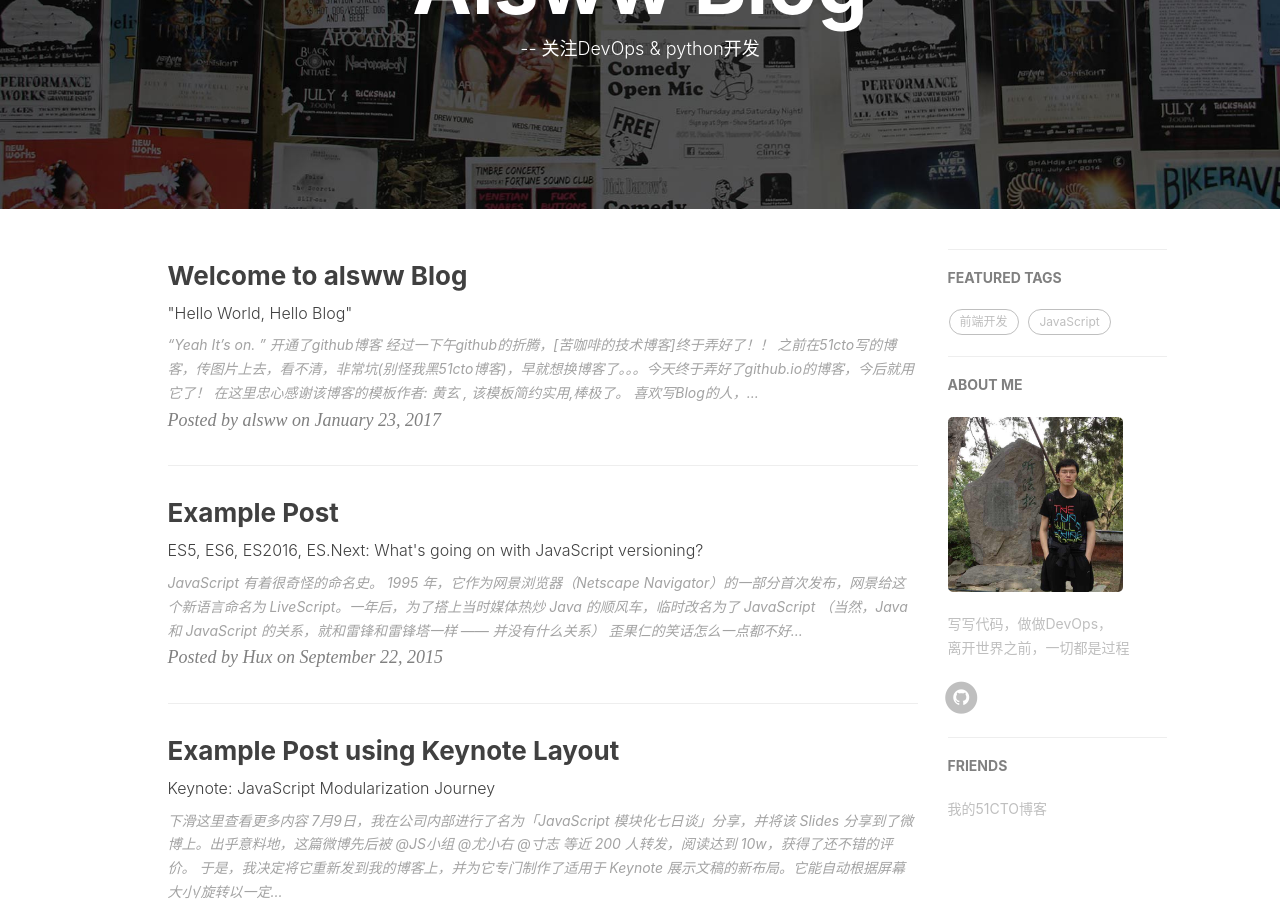
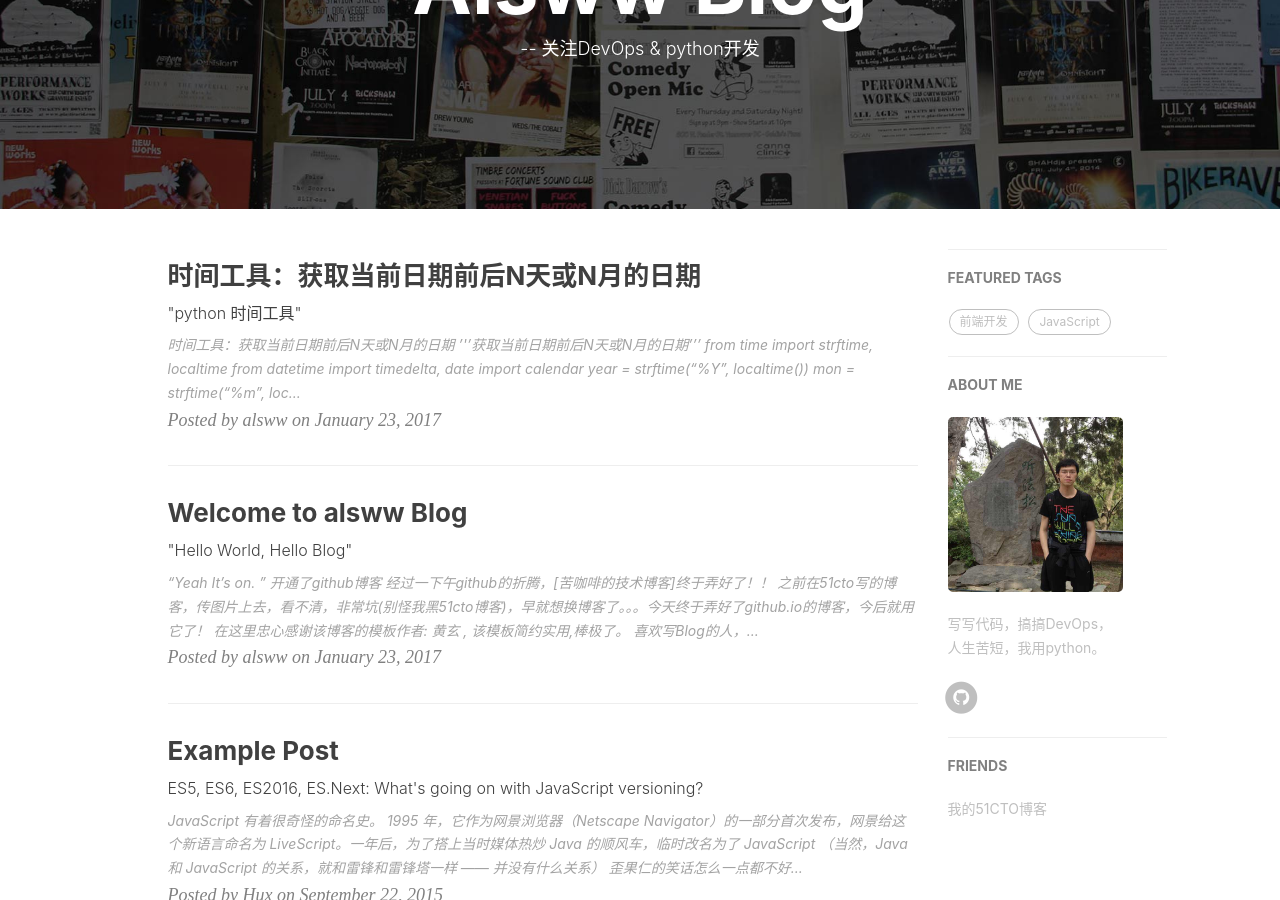
Before and after one commit to alsww/alsww.github.io, a Jekyll site: the page built from index.html, in a window 1280 px wide and 900 px high, scrolled down 209 px. Built offline with Jekyll 4.4.1, drawn with Linux system fonts in a browser that asks for light colours; nearby versions of some CDN libraries; the list of posts is cut into pages by our own code; comment, search, counter and statistics services are not loaded; some of the changed lines change nothing that is shown.

Commit message:
add a blog:hello change2

```diff
--- a/_config.yml
+++ b/_config.yml
@@ -4,7 +4,7 @@ SEOTitle: 苦咖啡的博客 | alsww Blog
 header-img: img/home-bg.jpg
 email: alsww@qq.com
 description: "关于 python开发 | DevOps | OPS | 这里是 @alsww苦咖啡 的个人博客，与你一起发现更大的世界。"
-keyword: " 个人网站, DevOps, python, alsww"
+keyword: "个人网站, DevOps, python, alsww"
 url: "https://alsww.github.io"              # your host, for absolute URL
 baseurl: ""                             # for example, '/blog' if your blog hosted on 'host/blog'
 
@@ -70,7 +70,7 @@ duoshuo_share: true                     # set to false if you want to use Commen
 
 # Sidebar settings
 sidebar: true                           # whether or not using Sidebar.
-sidebar-about-description: "写写代码，做做DevOps，<br>离开世界之前，一切都是过程"
+sidebar-about-description: "写写代码，搞搞DevOps，<br>人生苦短，我用python。"
 sidebar-avatar: /img/me1.jpg      # use absolute URL, seeing it's used in both `/` and `/about/`
 
 
--- /dev/null
+++ b/_posts/2017-01-23-python-01.markdown
@@ -0,0 +1,206 @@
+---
+layout:     post
+title:      "时间工具：获取当前日期前后N天或N月的日期"
+subtitle:   " \"python 时间工具\""
+date:       2017-01-23 23:21:00
+author:     "alsww"
+header-img: "img/post-bg-2015.jpg"
+tags:
+    - python
+---
+
+
+## 时间工具：获取当前日期前后N天或N月的日期
+
+
+'''获取当前日期前后N天或N月的日期'''
+
+from time import strftime, localtime
+from datetime import timedelta, date
+import calendar
+
+year = strftime("%Y", localtime())
+mon = strftime("%m", localtime())
+day = strftime("%d", localtime())
+hour = strftime("%H", localtime())
+min = strftime("%M", localtime())
+sec = strftime("%S", localtime())
+
+
+def today():
+    """
+    get today,date format="YYYY-MM-DD"
+    """
+    return date.today()
+
+
+def todaystr():
+    """
+    get date string, date format="YYYYMMDD"
+    """
+    return year + mon + day
+
+
+def datetime():
+    """
+    get datetime,format="YYYY-MM-DD HH:MM:SS"
+    """
+    return strftime("%Y-%m-%d %H:%M:%S", localtime())
+
+
+def datetimestr():
+    """
+    get datetime string
+    date format="YYYYMMDDHHMMSS"
+    """
+    return year + mon + day + hour + min + sec
+
+
+def get_day_of_day(n=0):
+    """
+    if n>=0,date is larger than today
+    if n<0,date is less than today
+    date format = "YYYY-MM-DD"
+    """
+    if (n < 0):
+        n = abs(n)
+        return date.today() - timedelta(days=n)
+    else:
+        return date.today() + timedelta(days=n)
+
+
+def get_days_of_month(year, mon):
+    """
+    get days of month
+    """
+    return calendar.monthrange(year, mon)[1]
+
+
+def get_firstday_of_month(year, mon):
+    """
+    get the first day of month
+    date format = "YYYY-MM-DD"
+    """
+    days = "01"
+    if (int(mon) < 10):
+        mon = "0" + str(int(mon))
+    arr = (year, mon, days)
+    return "-".join("%s" % i for i in arr)
+
+
+def get_lastday_of_month(year, mon):
+    """
+    get the last day of month
+    date format = "YYYY-MM-DD"
+    """
+    days = calendar.monthrange(year, mon)[1]
+    mon = addzero(mon)
+    arr = (year, mon, days)
+    return "-".join("%s" % i for i in arr)
+
+
+def get_firstday_month(n=0):
+    """
+    get the first day of month from today
+    n is how many months
+    """
+    (y, m, d) = getyearandmonth(n)
+    d = "01"
+    arr = (y, m, d)
+    return "-".join("%s" % i for i in arr)
+
+
+def get_lastday_month(n=0):
+    """
+    get the last day of month from today
+    n is how many months
+    """
+    return "-".join("%s" % i for i in getyearandmonth(n))
+
+
+def getyearandmonth(n=0):
+    """
+    get the year,month,days from today
+    befor or after n months
+    """
+    thisyear = int(year)
+    thismon = int(mon)
+    totalmon = thismon + n
+    if (n >= 0):
+        if (totalmon <= 12):
+            days = str(get_days_of_month(thisyear, totalmon))
+            totalmon = addzero(totalmon)
+            return (year, totalmon, days)
+        else:
+            i = totalmon / 12
+            j = totalmon % 12
+            if (j == 0):
+                i -= 1
+                j = 12
+            thisyear += i
+            days = str(get_days_of_month(thisyear, j))
+            j = addzero(j)
+            return (str(thisyear), str(j), days)
+    else:
+        if ((totalmon > 0) and (totalmon < 12)):
+            days = str(get_days_of_month(thisyear, totalmon))
+            totalmon = addzero(totalmon)
+            return (year, totalmon, days)
+        else:
+            i = totalmon / 12
+            j = totalmon % 12
+            if (j == 0):
+                i -= 1
+                j = 12
+            thisyear += i
+            days = str(get_days_of_month(thisyear, j))
+            j = addzero(j)
+            return (str(thisyear), str(j), days)
+
+
+def addzero(n):
+    """
+    add 0 before 0-9
+    return 01-09
+    """
+    nabs = abs(int(n))
+    if (nabs < 10):
+        return "0" + str(nabs)
+    else:
+        return nabs
+
+
+def get_today_month(n=0):
+    """
+    获取当前日期前后N月的日期
+    if n>0, 获取当前日期前N月的日期
+    if n<0, 获取当前日期后N月的日期
+    date format = "YYYY-MM-DD"
+    """
+    (y, m, d) = getyearandmonth(n)
+    arr = (y, m, d)
+    if (int(day) < int(d)):
+        arr = (y, m, day)
+    return "-".join("%s" % i for i in arr)
+
+
+if __name__ == "__main__":
+    print(today())
+    print(todaystr())
+    print(datetime())
+    print(datetimestr())
+    print(get_day_of_day(20))
+    print(get_day_of_day(-3))
+    print(get_today_month(-3))
+    print(get_today_month(3))
+    print(get_today_month(19))
+结果：
+2016-11-25
+20161125
+2016-11-25 16:23:28
+20161125162328
+2016-12-15
+2016-11-22
+2016-08-25
+2017-02-25
+2018-06-25
```
